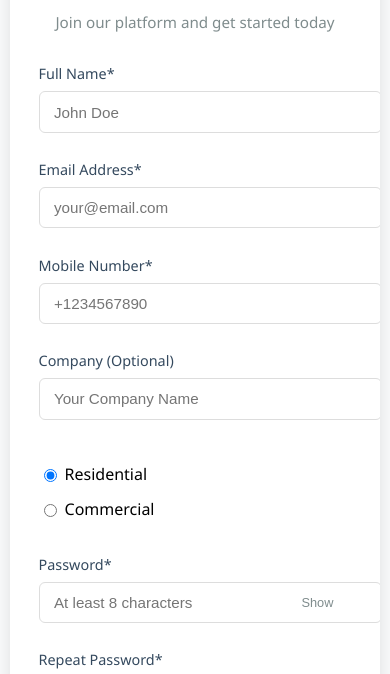
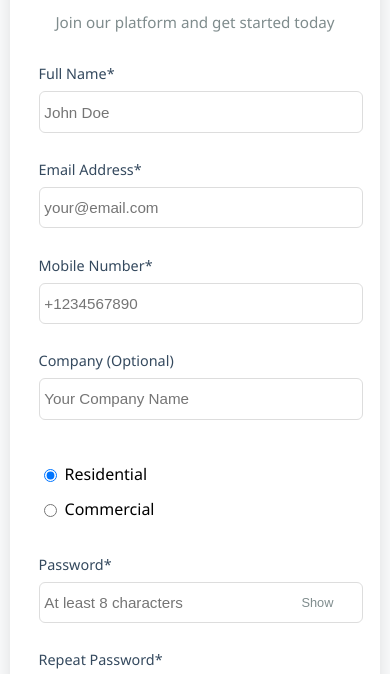
Before and after one commit to p8devbro/timeless-tidy, a plain HTML site: page sign-up.html in a window 390 px wide. Shown: the part 163-837 px from the top of the page. Drawn offline with Linux system fonts and the light colour scheme.

Commit message:
Update sign-up.html

```diff
--- a/sign-up.html
+++ b/sign-up.html
@@ -249,7 +249,7 @@
 
             .register-input-group input,
             .register-input-group select {
-                padding: 0.7rem 0.9rem;
+                padding: 0.7rem 0.3rem;
             }
 
             .register-account-type {
```
